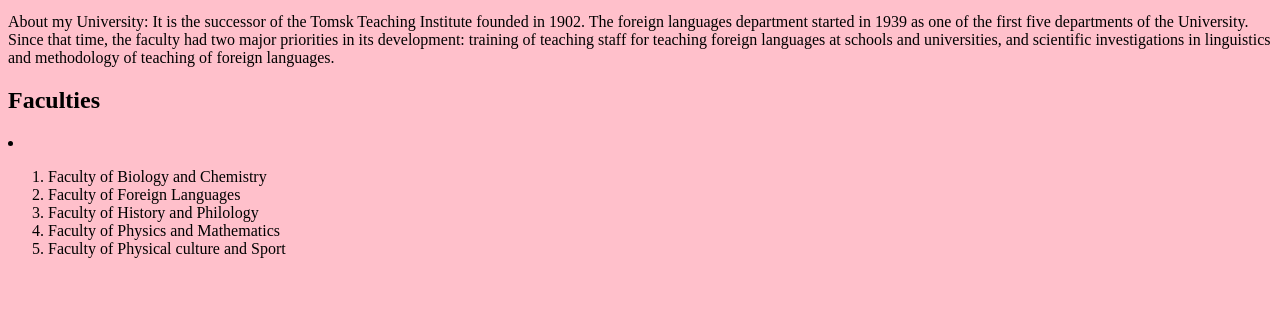
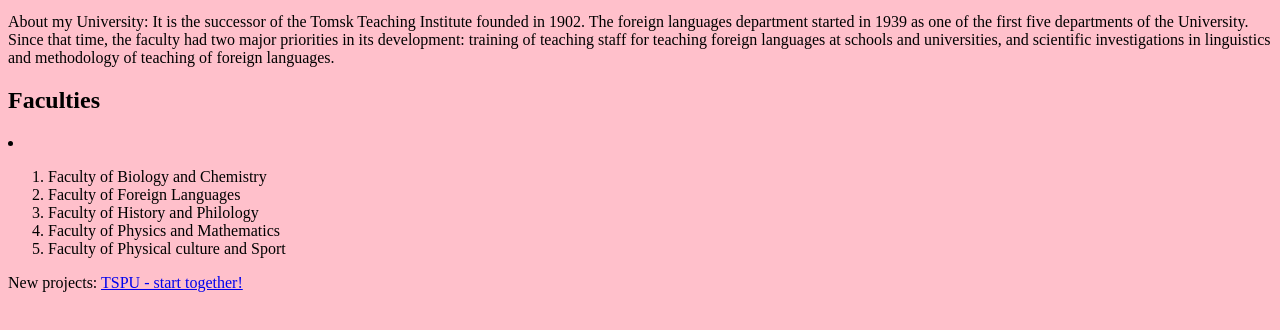
Before and after one commit to Ant-starl/Ant-starl.github.io, a plain HTML site: page index.html in a window 1280 px wide. Shown: the part 236-566 px from the top of the page. Drawn offline with Linux system fonts and the light colour scheme.

Commit message:
Sat, Oct 4, 2025, 1:59 PM +07:00

```diff
--- a/index.html
+++ b/index.html
@@ -23,5 +23,5 @@
         <li>Faculty of Physical culture and Sport</li>
     </ol>
    </li>
-
+  <p>New projects: <a href="https://tspu.ru/events/55047/">TSPU - start together! </a></p>
 </body>
```
